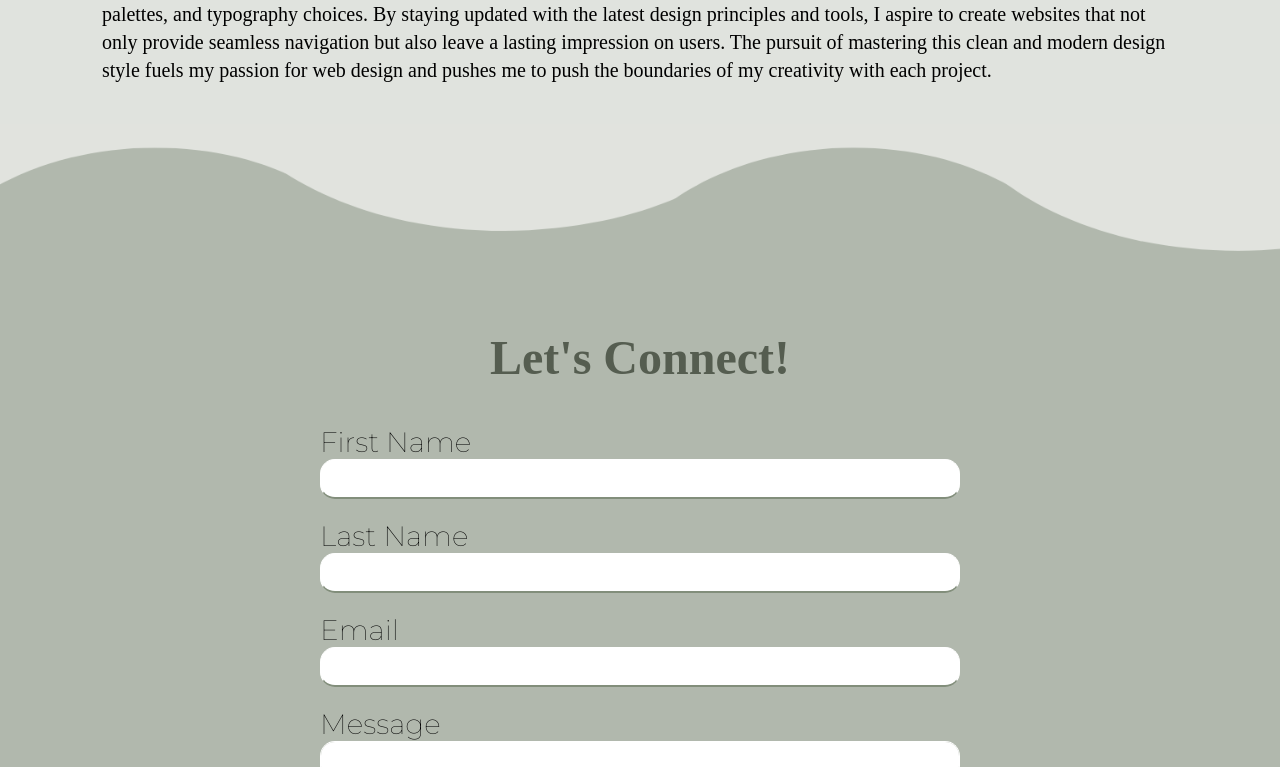
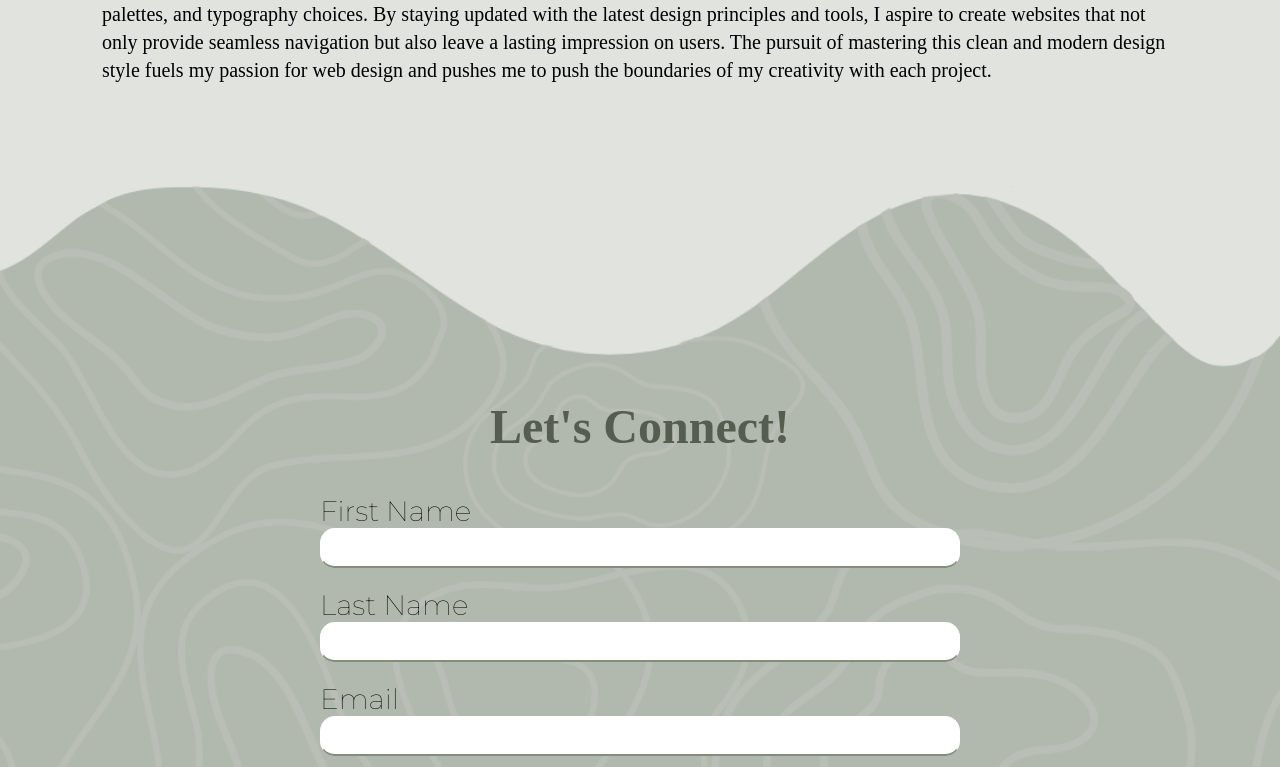
Before and after one commit to bralvis2/portfolio, a React (Create React App) app: page / in a window 1280 px wide. Shown: the part 3346-4113 px from the top of the page. Built offline with nearby package versions, Linux system fonts and the light colour scheme.

Commit message:
added custom background

```diff
--- a/src/components/pages/Contact.css
+++ b/src/components/pages/Contact.css
@@ -1,18 +1,25 @@
 .contact {
+    background-image: url('../site-images/custom-background.png');
+    background-repeat: no-repeat;
+    background-size: cover;
     background-color: var(--light-g);
-    text-align: center;
+    display: flex;
+    flex-direction: column;
+    justify-content: center;
+    align-items: center;
 }
 
 .contact h1 {
     font-size: 3rem;
     color: var(--dark-green);
+    padding-top: 275px;
 }
 
-.wave-3 {
+/* .wave-3 {
     background-color: var(--light-g);
     width: 100%;
 }
 
 .wave-3 img {
     width: 100%;
-}
+} */
--- a/src/components/pages/Contact.js
+++ b/src/components/pages/Contact.js
@@ -1,6 +1,6 @@
 import React, { Component } from 'react';
 import ContactForm from '../pages/Form/Form'
-import Wave from '../site-images/wave.png'
+import Wave3 from '../site-images/wave-3.png'
 
 import '../pages/Contact.css'
 
@@ -8,9 +8,9 @@ class Contact extends Component {
     render() {
         return (
             <div className='contact'>
-                <div className='wave-3'>
-                    <img src={Wave} alt='wave decoration'/>
-                </div>
+                {/* <div className='wave-3'>
+                    <img src={Wave3} alt='wave decoration'/>
+                </div> */}
                 <h1 id='contact'>Let's Connect!</h1>
                 <ContactForm />
             </div>
```
Also changed, not shown: src/components/site-images/custom-background.png (added), src/components/site-images/wave-3.png (added).
